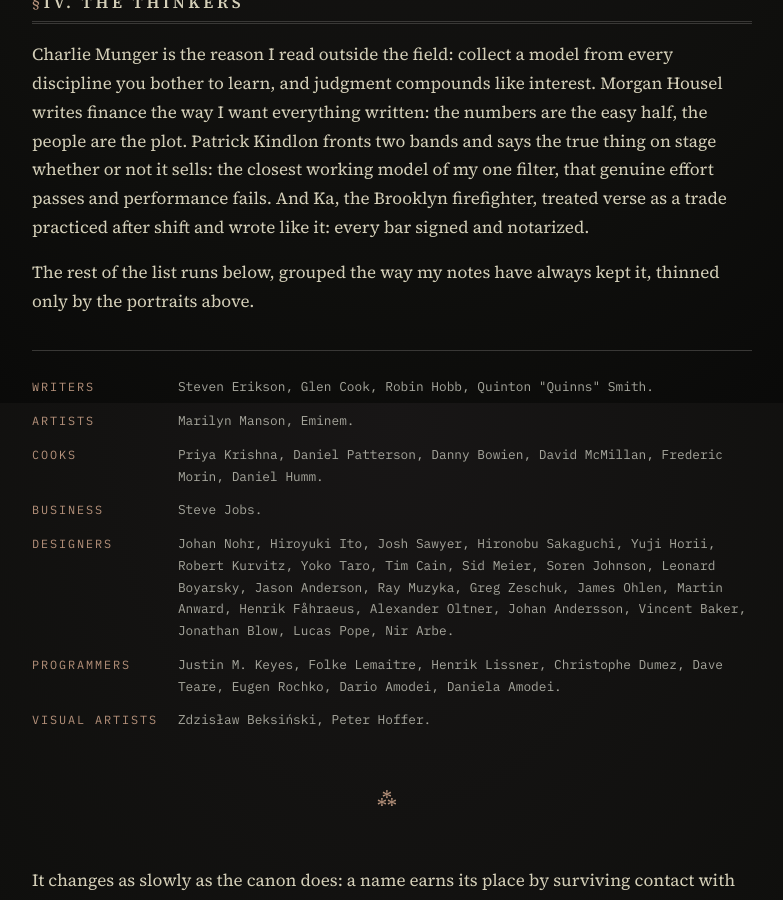
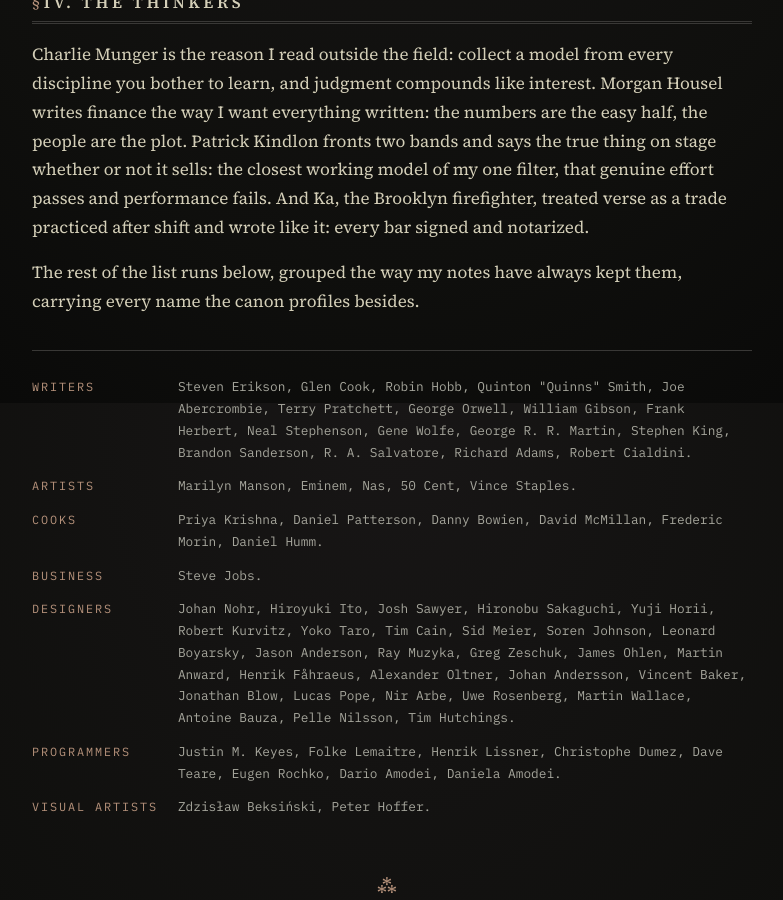
Before and after one commit to VirInvictus/VirInvictus.github.io, a Jekyll site: the page built from influences.md, in a window 1280 px wide and 900 px high, scrolled down 2297 px. Shown: the whole window, without its empty margins (248-1031 px from the left). Built offline with Jekyll 4.4.1, drawn with Linux system fonts in a browser that asks for light colours; some of the changed text lies outside the part shown.

Commit message:
content: influences ledger carries every person the canon cites

```diff
--- a/influences.md
+++ b/influences.md
@@ -2,16 +2,16 @@
 layout: default
 image: /assets/img/og-card.png
 title: "The Influences"
-description: "The people behind the canon: designers, programmers, cooks, and thinkers whose work and example shaped what gets built here."
+description: "The people behind the canon: writers, designers, programmers, cooks, and thinkers whose work and example shaped what gets built here."
 permalink: /influences/
 ---
 
 <h1>The Influences</h1>
 
-<p class="codex-meta">designers <span class="stack-sep" aria-hidden="true">·</span> programmers <span class="stack-sep" aria-hidden="true">·</span> cooks <span class="stack-sep" aria-hidden="true">·</span> thinkers</p>
+<p class="codex-meta">writers <span class="stack-sep" aria-hidden="true">·</span> designers <span class="stack-sep" aria-hidden="true">·</span> programmers <span class="stack-sep" aria-hidden="true">·</span> cooks <span class="stack-sep" aria-hidden="true">·</span> thinkers</p>
 
 <div markdown="1" class="dropcap">
-The canon mentions an influences list twice and lets the phrase do its own work. This is that list. It is a workshop ledger of people whose working habits I study and whose decisions I quote at my own projects. Admiring a way of working is not signing off on a person: the ledger keeps what was useful and leaves the rest. The canon already speaks for the books, the records, and the games. This page speaks for the hands that made them, and for the rooms the canon has no floor plan for.
+The canon mentions an influences list twice and lets the phrase do its own work. This is that list. It is a workshop ledger of people whose working habits I study and whose decisions I quote at my own projects. Admiring a way of working is not signing off on a person: the ledger keeps what was useful and leaves the rest. The canon already speaks for the books, the records, and the games; this page keeps their authors alongside their makers, and the rooms the canon has no floor plan for.
 </div>
 
 ## I. The Designers
@@ -48,19 +48,19 @@ I cooked for a living before any of this, and the kitchen people are where the s
 
 Charlie Munger is the reason I read outside the field: collect a model from every discipline you bother to learn, and judgment compounds like interest. Morgan Housel writes finance the way I want everything written: the numbers are the easy half, the people are the plot. Patrick Kindlon fronts two bands and says the true thing on stage whether or not it sells: the closest working model of my one filter, that genuine effort passes and performance fails. And Ka, the Brooklyn firefighter, treated verse as a trade practiced after shift and wrote like it: every bar signed and notarized.
 
-The rest of the list runs below, grouped the way my notes have always kept it, thinned only by the portraits above.
+The rest of the list runs below, grouped the way my notes have always kept them, carrying every name the canon profiles besides.
 
 <dl class="canon-ledger" aria-label="Influences archive by domain">
 <dt>Writers</dt>
-<dd>Steven Erikson, Glen Cook, Robin Hobb, Quinton "Quinns" Smith.</dd>
+<dd>Steven Erikson, Glen Cook, Robin Hobb, Quinton "Quinns" Smith, Joe Abercrombie, Terry Pratchett, George Orwell, William Gibson, Frank Herbert, Neal Stephenson, Gene Wolfe, George R. R. Martin, Stephen King, Brandon Sanderson, R. A. Salvatore, Richard Adams, Robert Cialdini.</dd>
 <dt>Artists</dt>
-<dd>Marilyn Manson, Eminem.</dd>
+<dd>Marilyn Manson, Eminem, Nas, 50 Cent, Vince Staples.</dd>
 <dt>Cooks</dt>
 <dd>Priya Krishna, Daniel Patterson, Danny Bowien, David McMillan, Frederic Morin, Daniel Humm.</dd>
 <dt>Business</dt>
 <dd>Steve Jobs.</dd>
 <dt>Designers</dt>
-<dd>Johan Nohr, Hiroyuki Ito, Josh Sawyer, Hironobu Sakaguchi, Yuji Horii, Robert Kurvitz, Yoko Taro, Tim Cain, Sid Meier, Soren Johnson, Leonard Boyarsky, Jason Anderson, Ray Muzyka, Greg Zeschuk, James Ohlen, Martin Anward, Henrik Fåhraeus, Alexander Oltner, Johan Andersson, Vincent Baker, Jonathan Blow, Lucas Pope, Nir Arbe.</dd>
+<dd>Johan Nohr, Hiroyuki Ito, Josh Sawyer, Hironobu Sakaguchi, Yuji Horii, Robert Kurvitz, Yoko Taro, Tim Cain, Sid Meier, Soren Johnson, Leonard Boyarsky, Jason Anderson, Ray Muzyka, Greg Zeschuk, James Ohlen, Martin Anward, Henrik Fåhraeus, Alexander Oltner, Johan Andersson, Vincent Baker, Jonathan Blow, Lucas Pope, Nir Arbe, Uwe Rosenberg, Martin Wallace, Antoine Bauza, Pelle Nilsson, Tim Hutchings.</dd>
 <dt>Programmers</dt>
 <dd>Justin M. Keyes, Folke Lemaitre, Henrik Lissner, Christophe Dumez, Dave Teare, Eugen Rochko, Dario Amodei, Daniela Amodei.</dd>
 <dt>Visual artists</dt>
```
Also changed, not shown: AGENTS.md (+1 -1 lines).
